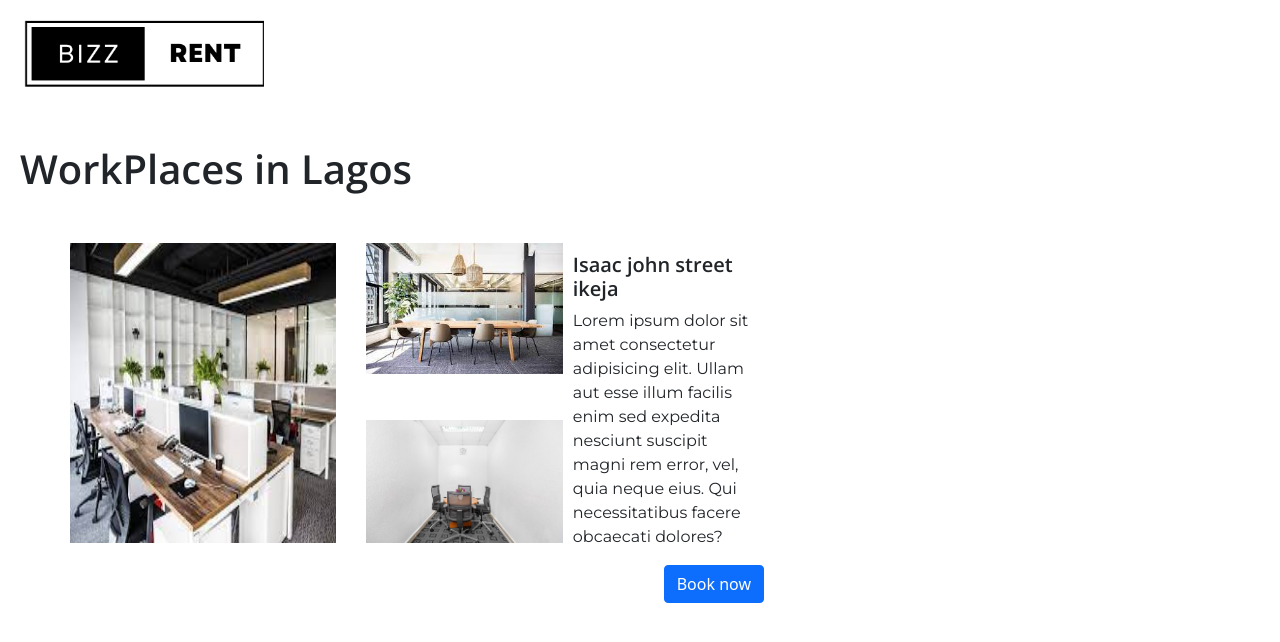
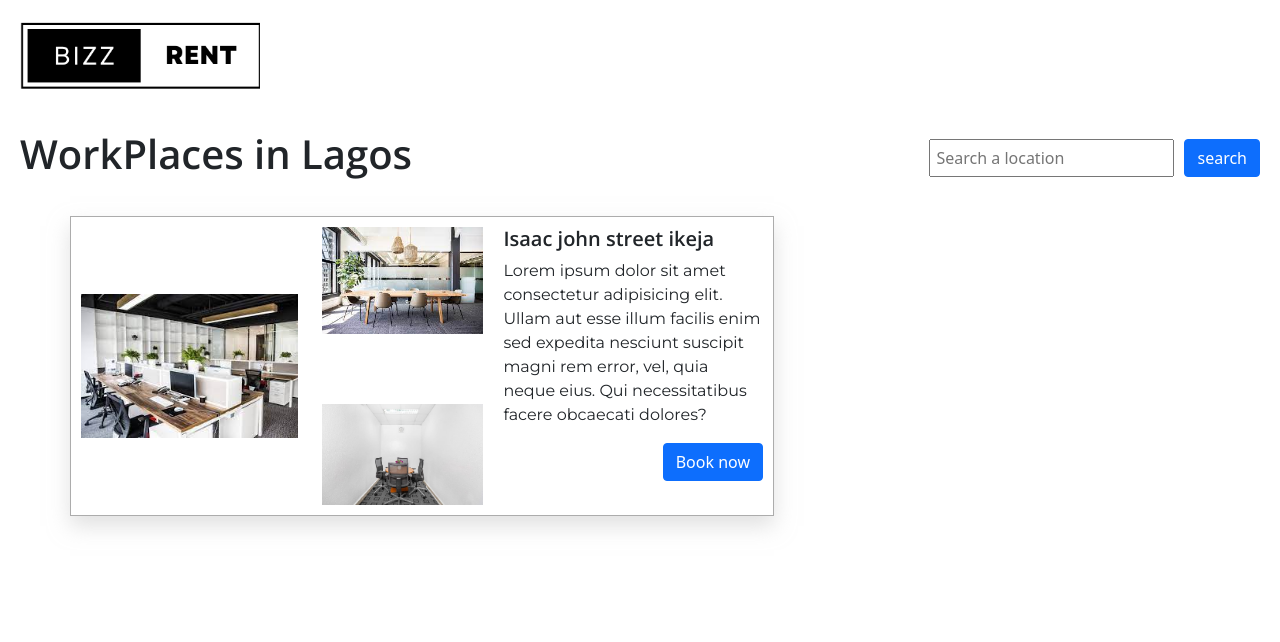
Before and after one commit to faithukueku/bizz-rent-application, a React (Create React App) app in the folder client/: page /listings in a window 1280 px wide. Shown: the top 642 px of the page. Built offline with nearby package versions, Linux system fonts and the light colour scheme.

Commit message:
listing page created

```diff
--- a/client/src/Routes.js
+++ b/client/src/Routes.js
@@ -3,8 +3,7 @@ import Home from "./pages/Home";
 import Login from "./pages/Login";
 import SignUp from "./pages/SignUp"
 import Listings from "./pages/Listings"
-// import Products from "./pages/Products";
-// import Product from "./pages/Product";
+import ListingsItem from "./pages/ListingsItem";
 
 export default function Routes() {
   return (
@@ -12,11 +11,10 @@ export default function Routes() {
       <Route path="/" element={<Home/>} />
       <Route path="/login" element={<Login/>} />
       <Route path="/signup" element={<SignUp/>} />
-      <Route path="/listings" element={<Listings/>} />
-      {/* <Route path="products">
-        <Route index element={<Products />} />
-        <Route path=":productId" element={<Product />} />
-      </Route> */}
+      <Route path="/listings">
+        <Route index element={<Listings/>} />
+        <Route path=":listId" element={<ListingsItem/>} />
+      </Route>
     </BaseRoutes>
   );
 }
--- a/client/src/components/ItemCard.jsx
+++ b/client/src/components/ItemCard.jsx
@@ -1,12 +1,15 @@
 import shopImage from "../assets/images/shop.jpeg"
 import "../styles/Listings.css"
+import { Link } from "react-router-dom";
 import mockImage from  "../assets/images/mock-image.jpg"
 import mockImage2 from  "../assets/images/mock-image-4.jpg"
 import mockImage3 from  "../assets/images/mock-image-3.jpg"
-const ItemCard = ()=>{
+import { useNavigate } from "react-router-dom";
+const ItemCard = ({id})=>{
+const navigate = useNavigate()
 
     return(
-        <div className="item-card">
+        <div className="item-card" onClick={()=>navigate(`/listings/${id}`)}>
            <div className="right-card">
             <div className="inner-image-1">
                 <img src={mockImage} style={{width:"90%",height:"100%"}}></img>
--- a/client/src/components/Navbar.jsx
+++ b/client/src/components/Navbar.jsx
@@ -4,8 +4,8 @@ import { Link } from "react-router-dom";
 import logo from "../assets/images/Bizz.png"
 const Navbar = () => {
   return (
-    <div className="nav">
-      <h3 className="nav-header"><img style={{height:"70px"}}src={logo}/></h3>
+    <div className="navigation">
+  <img style={{height:"70px"}}src={logo}/>
     </div>
   );
 };
--- /dev/null
+++ b/client/src/components/SearchForm.jsx
@@ -0,0 +1,13 @@
+const SearchForm = ()=>{
+    return (
+        <div className="form-container">
+            <form>
+                <input type="text" placeholder="Search a location"></input>
+            </form>
+             <button className="btn btn-primary">search</button>
+        </div>
+    )
+}
+
+
+export default SearchForm
--- a/client/src/pages/Listings.jsx
+++ b/client/src/pages/Listings.jsx
@@ -1,16 +1,19 @@
 import "../styles/Listings.css"
 import ItemCard from "../components/ItemCard"
 import { useState } from "react"
+import SearchForm from "../components/SearchForm"
 
 const Listings = ()=>{
  const [location,setLocation] = useState("Lagos")
     return (
         <div className="main-container-listing">
-<div>
+<div className = "listing-header">
     <h1>WorkPlaces in {location}</h1>
+    <SearchForm/>
 </div>
 <div>
-<ItemCard/>
+<ItemCard id={"29201219dhdj"}/>
+
   </div>
 
         </div>
--- /dev/null
+++ b/client/src/pages/ListingsItem.jsx
@@ -0,0 +1,16 @@
+import { useParams } from "react-router-dom"
+import "../styles/Listings.css"
+
+const ListingsItem = ()=>{
+    const params = useParams()
+
+    return (
+        <div>
+   <p>hello world</p>
+        </div>
+    )
+
+}
+
+
+export default ListingsItem
--- a/client/src/styles/Listings.css
+++ b/client/src/styles/Listings.css
@@ -1,28 +1,37 @@
 .item-card {
-
     height: 300px;
     margin: 50px;
     width: 55vw;
     display: flex;
+    box-shadow: 0px 10px 20px rgba(196, 196, 196,0.5);
+    border: 1px solid rgb(172, 172, 172);
+    padding: 10px;
+    margin-bottom: 80px;
+    margin-top: 30px;
+    cursor: pointer;
+    transition: 0.5s;
+}
+
+.item-card:hover{
+    box-shadow: 0px 10px 20px rgba(196, 196, 196,1);
 
 }
 
-
 .card-container{
-
     width:40%;
 }
 
 .left-card{
 
-    width: 30%;
+    width: 40%;
     height: 100%;
-    padding: 10px;
+
 }
 
 .right-card{
 
-width: 70%;
+width: 62%;
+margin-right: 20px;
 height: 100%;
 display: flex;
 
@@ -63,3 +72,25 @@ height: 100%;
     padding: 20px;
 
 }
+
+.listing-header{
+    display: flex;
+    align-items: center;
+}
+
+.listing-header h1 {
+    margin-right: auto;
+}
+
+.form-container{
+    display: flex;
+    align-items: center;
+    justify-content: center;
+}
+.form-container form {
+    margin-right: 10px;
+}
+
+.form-container form input{
+    padding: 5px;
+}
--- a/client/src/styles/main.css
+++ b/client/src/styles/main.css
@@ -21,7 +21,8 @@ p {
   box-sizing: border-box;
 }
 
-nav {
+.navigation {
+  margin: 20px 0px 20px 20px;
   display: flex;
 }
 nav h1 {
@@ -40,6 +41,7 @@ nav h1 {
   align-items: flex-end;
   justify-content: flex-end;
 }
-h3 {
-  color: rgb(199, 148, 192);
+
+img {
+  object-fit: contain;
 }
```
